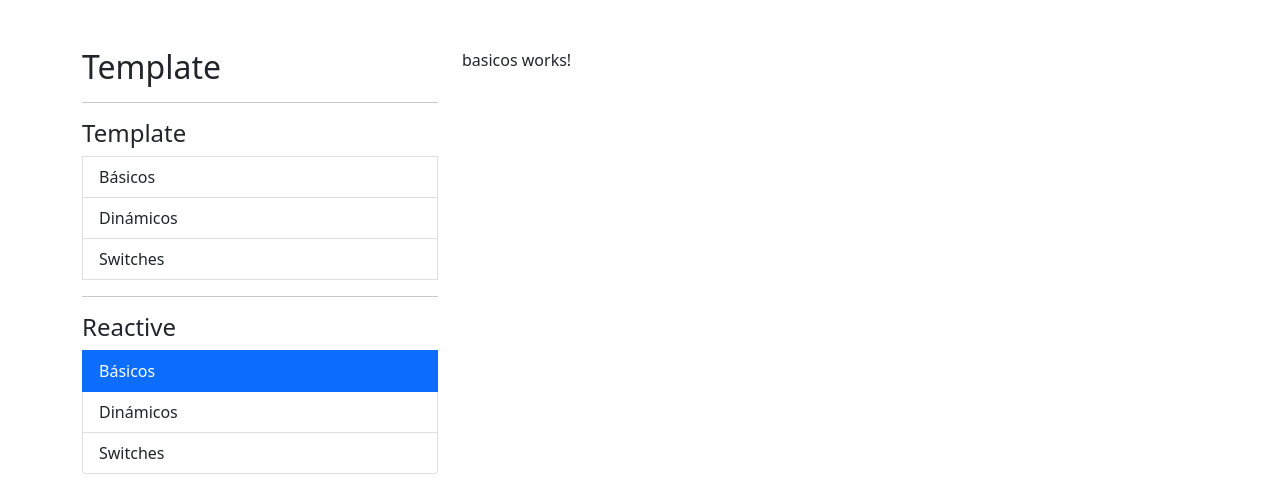
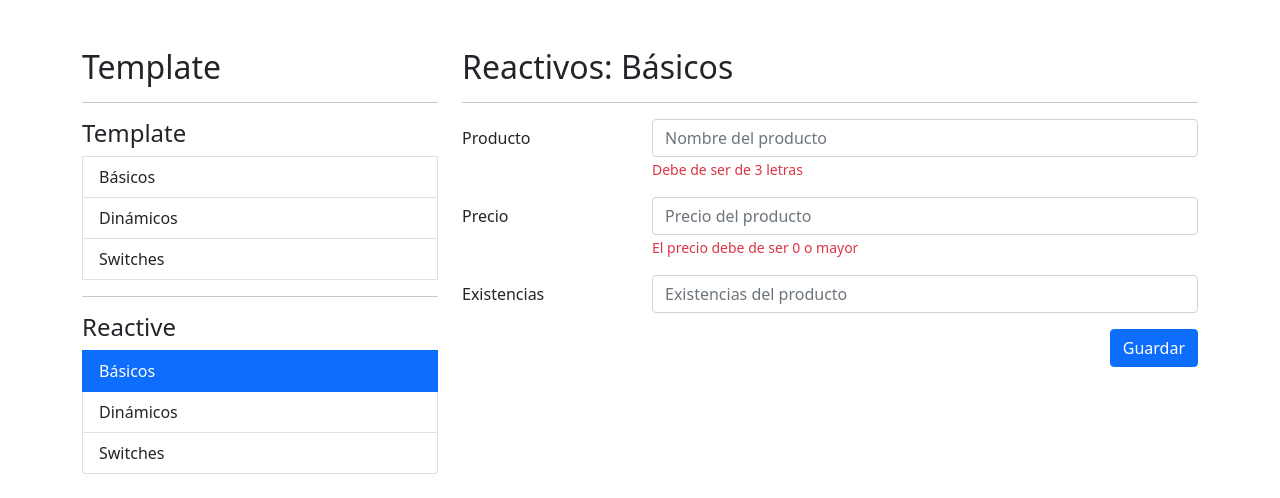
Before and after one commit to Dcterrance88/FormulariosApp-Angular, an Angular app: page /reactive/basicos in a window 1280 px wide. Shown: the top 498 px of the page. Built offline with nearby package versions, Linux system fonts and the light colour scheme.

Commit message:
Creando el contenido html en los componentes reactivos
en base a los componentes del template se realizo una copia y
se paso el mismo diseño a los formularios reactivos pero eliminando
partes de codigo que no van a ser necesarias.

```diff
--- a/src/app/reactive/basicos/basicos.component.html
+++ b/src/app/reactive/basicos/basicos.component.html
@@ -1 +1,89 @@
-<p>basicos works!</p>
+<h2>Reactivos: Básicos</h2>
+<hr>
+
+<div class="row">
+  <div class="col">
+
+    <form autocomplete="off">
+
+      <!-- Campo de producto -->
+      <div class="mb-3 row">
+        <label class="col-sm-3 col-form-label">Producto</label>
+        <div class="col-sm-9">
+
+          <input type="text"
+                  class="form-control"
+                  placeholder="Nombre del producto">
+
+          <span class="form-text text-danger">
+            Debe de ser de 3 letras
+          </span>
+
+        </div>
+      </div>
+
+      <!-- Campo de precio -->
+      <div class="mb-3 row">
+        <label class="col-sm-3 col-form-label">Precio</label>
+        <div class="col-sm-9">
+
+          <input type="number"
+                  class="form-control"
+                  placeholder="Precio del producto">
+
+          <span class="form-text text-danger">
+              El precio debe de ser 0 o mayor
+          </span>
+
+        </div>
+      </div>
+
+      <!-- Campo de existencias -->
+      <div class="mb-3 row">
+        <label class="col-sm-3 col-form-label">Existencias</label>
+        <div class="col-sm-9">
+          <input type="number"
+                  class="form-control"
+                  placeholder="Existencias del producto">
+        </div>
+      </div>
+
+      <div class="row">
+        <div class="col">
+          <button type="submit"
+                  class="btn btn-primary float-end">
+            Guardar
+          </button>
+        </div>
+      </div>
+
+    </form>
+
+  </div>
+</div>
+
+<!-- <div class="row">
+  <div class="col">
+    <span>Valid</span>
+    <pre>{{miFormulario.valid}}</pre>
+
+    <span>Pristine</span>
+    <pre>{{miFormulario.pristine}}</pre>
+
+    <span>Touched</span>
+    <pre>{{miFormulario.touched}}</pre>
+
+    <span>Value</span>
+    <pre>{{miFormulario.value | json }}</pre>
+
+    <span>CustomDirective</span>
+    <pre>{{miFormulario.controls.existencias?.errors | json }}</pre>
+  </div>
+
+</div> -->
+
+<!--
+  Pristine: -no se ha cambiado ninguno de los valores con los cuales se presento el formulario
+            -el formulario con sus valores internos no se han tocado desde que se le presento al usuario
+  Touched: -significa que si el usuario ha tocado el formulario
+-->
--- a/src/app/reactive/dinamicos/dinamicos.component.html
+++ b/src/app/reactive/dinamicos/dinamicos.component.html
@@ -1 +1,74 @@
-<p>dinamicos works!</p>
+<h2>Reactivos: <small> Dinámicos</small></h2>
+<hr>
+
+<form autocomplete="off">
+
+  <!-- Nombre -->
+  <div class="row mb-3">
+    <label class="col-sm-3 col-form-label">Nombre</label>
+    <div class="col-sm-9">
+
+      <input type="text"
+            class="form-control"
+            placeholder="Nombre de la persona">
+
+      <span class="form-text text-danger">
+        El campo no puede estar vacío
+      </span>
+
+    </div>
+  </div>
+
+  <!-- Agregar Favorito -->
+  <div class="row mb-3">
+    <label class="col-sm-3 col-form-label">Agregar</label>
+    <div class="col-sm-9">
+      <div class="input-group mb-3">
+
+        <!-- <input class="form-control"
+                placeholder="Agregar favorito"
+                (keyup.enter)="a=1">
+
+        <button class="btn btn-outline-primary"
+                type="button"
+                (click)="a=1">
+          Agregar
+        </button> -->
+
+      </div>
+    </div>
+  </div>
+
+  <!-- Lista de Juegos Favoritos -->
+  <div class="row mb-3">
+    <label class="col-sm-3 col-form-label">Favoritos</label>
+    <div class="col-sm-9">
+
+      <!-- <div class="input-group mb-1"
+          *ngFor="let juego of persona.favoritos; let i = index">
+        <input class="form-control mb-1">
+
+        <button class="btn btn-outline-danger"
+                type="button"
+                (click)="a=1">
+          X
+        </button>
+      </div> -->
+
+    </div>
+  </div>
+
+  <div class="row">
+    <!-- <div class="col-sm-12">
+      <button type="button"
+              (click)="a=1"
+              class="btn btn-primary float-end">
+        Guardar
+      </button>
+    </div> -->
+  </div>
+
+</form>
+<!--
+<span>Persona</span>
+<pre>{{persona | json}}</pre> -->
--- a/src/app/reactive/switches/switches.component.html
+++ b/src/app/reactive/switches/switches.component.html
@@ -1 +1,99 @@
-<p>switches works!</p>
+<h2>Reactivos: Switches</h2>
+<hr>
+
+<form>
+
+  <!-- Radio -->
+  <div class="row mb-3">
+    <label class="col-sm-3 col-form-label">Género</label>
+    <div class="col-sm-9">
+
+      <div class="form-check">
+        <input class="form-check-input"
+              type="radio"
+              value="M"
+              name="radioGenero"
+              id="radioMasculino">
+              <label class="form-check-label" for="radioMasculino">
+                Masculino
+              </label>
+            </div>
+
+            <div class="form-check">
+              <input class="form-check-input"
+              type="radio"
+              value="F"
+              name="radioGenero"
+              id="radioFemenino">
+        <label class="form-check-label" for="radioFemenino">
+          Femenino
+        </label>
+      </div>
+
+    </div>
+  </div>
+
+  <!-- Switches -->
+  <div class="row mb-3">
+    <label class="col-sm-3 col-form-label">Notificaciones</label>
+    <div class="col-sm-9">
+
+      <div class="form-check form-switch my-2">
+        <input class="form-check-input"
+              type="checkbox"
+              id="flexSwitchCheckChecked">
+        <label class="form-check-label"
+              for="flexSwitchCheckChecked">
+                Quiero recibir notificaciones
+        </label>
+      </div>
+
+    </div>
+  </div>
+
+  <!-- Checkbox -->
+  <div class="row mb-3">
+    <label class="col-sm-3 col-form-label"></label>
+    <div class="col-sm-9">
+
+      <div class="form-check">
+        <input class="form-check-input"
+              type="checkbox"
+              id="flexCheckDefault">
+        <label class="form-check-label"
+              for="flexCheckDefault">
+              Términos y condiciones
+        </label>
+      </div>
+
+    </div>
+  </div>
+
+  <div class="row">
+    <div class="col">
+      <button class="btn btn-primary float-end">
+        Guardar
+      </button>
+    </div>
+  </div>
+</form>
+
+<!-- <h5>Valor del formulario</h5>
+<pre>{{ miFormulario.value | json }}</pre>
+<br>
+
+<h5>Persona</h5>
+<pre>{{ persona | json }}</pre>
+<br>
+
+<h5>Terminos Y Condiciones</h5>
+<pre>{{ miFormulario.controls?.terminos?.errors | json}}</pre>
+<br>
+
+<h5>Valid:</h5>
+<pre>{{ miFormulario.valid}}</pre>
+<br>
+
+<h5>Valid:</h5>
+<pre>Condiciones: </pre>
+<br> -->
```
Also changed, not shown: src/app/template/basicos/basicos.component.html (line endings or trailing spaces), 1 other file (tests, documents, lock files or other folders).
